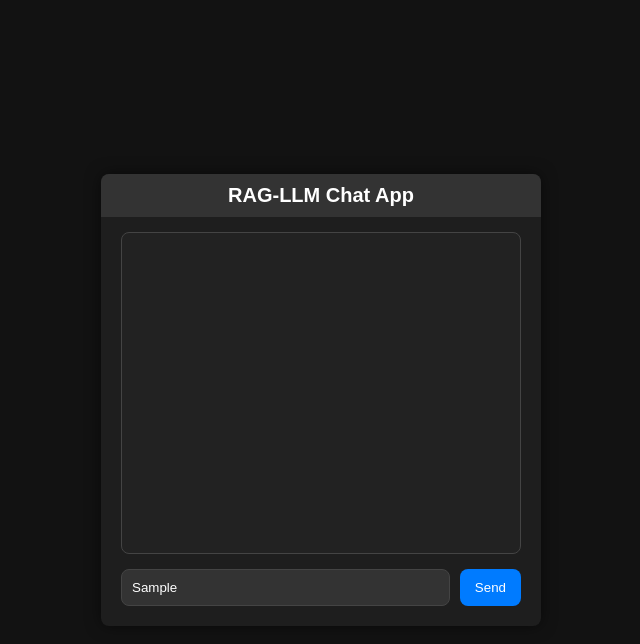
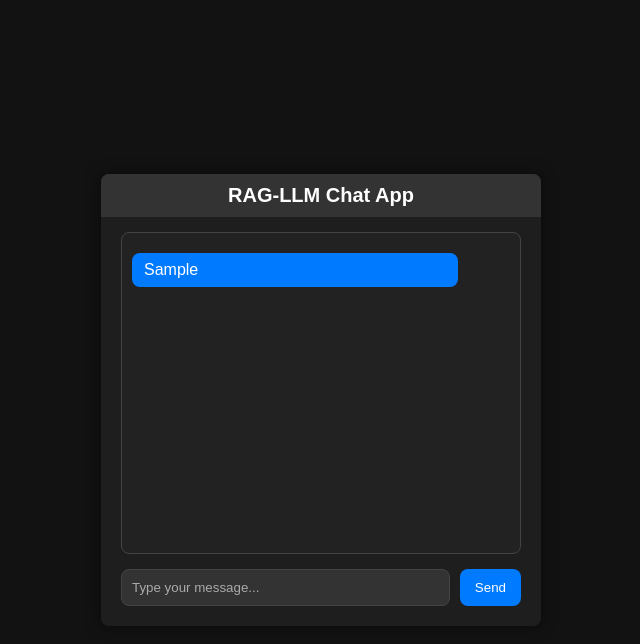
Before and after one commit to paritosh921/RAG_test, a plain HTML site: page index.html in a window 1280 px wide. Both pictures are taken after typing "Sample" into the empty fields and a click on the button "Send". Shown: the whole page, without its empty margins (319-959 px from the left). Drawn offline with Linux system fonts and the light colour scheme; no server answers.

Commit message:
Update index.html

```diff
--- a/index.html
+++ b/index.html
@@ -118,7 +118,7 @@
 
             const headers = {
                 "Content-Type": "application/json",
-                "Apikey": Api-Key ${API_KEY}
+                "Apikey": `Api-Key ${API_KEY}`
             };
 
             const payloadInput = document.getElementById("payloadInput");
@@ -155,7 +155,7 @@
         function displayMessage(message, className) {
             const chatBox = document.getElementById("chatBox");
             const messageElement = document.createElement("div");
-            messageElement.className = message ${className};
+            messageElement.className = `message ${className}`;
             messageElement.innerText = message;
             chatBox.appendChild(messageElement);
             chatBox.scrollTop = chatBox.scrollHeight; // Scroll to the bottom
```
